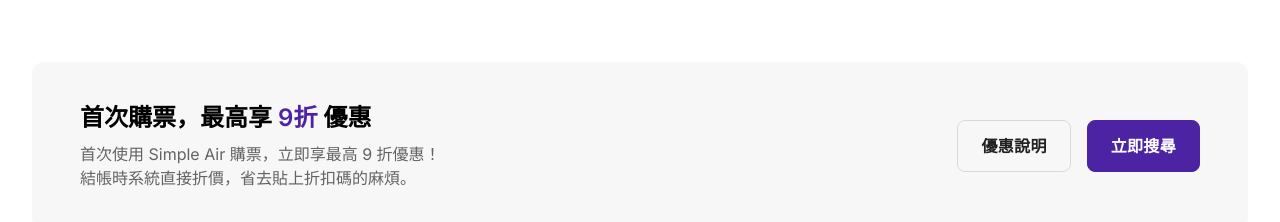
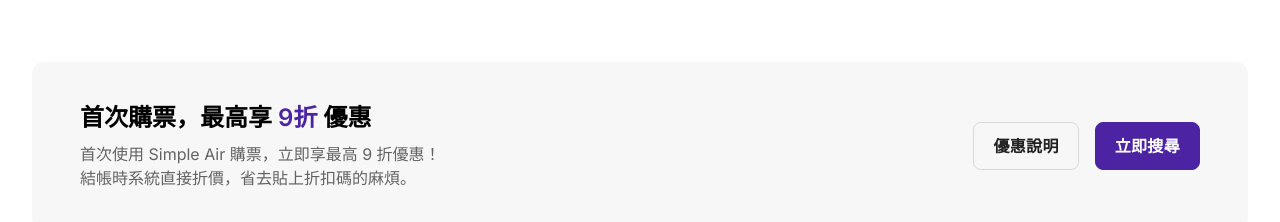
Before and after one commit to guiril/simple-air, a Next.js app: page / in a window 1280 px wide. Shown: the part 2080-2302 px from the top of the page. Built offline with nearby package versions, Linux system fonts and the light colour scheme.

Commit message:
Adjust padding of discount-buttons on homepage

```diff
--- a/src/app/page.tsx
+++ b/src/app/page.tsx
@@ -196,14 +196,14 @@
           <div className="sm:w-full sm:flex sm:flex-col">
             <button
               type="button"
-              className="py-[13px] px-[23px] mr-4 text-p-md-sb leading-[1.5em]
+              className="py-[11px] px-[19px] mr-4 text-p-md-sb leading-[1.5em]
                 text-neutral-600 border border-neutral-700/[.12] rounded-lg sm:mr-0 sm:mb-3"
             >
               優惠說明
             </button>
             <button
               type="button"
-              className="py-[13px] px-[23px] text-p-md-sb leading-[1.5em]
+              className="py-[11px] px-[19px] text-p-md-sb leading-[1.5em]
               text-neutral-0 bg-primary-700 border border-primary-700 rounded-lg"
             >
               立即搜尋
```
